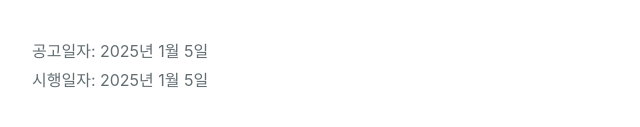
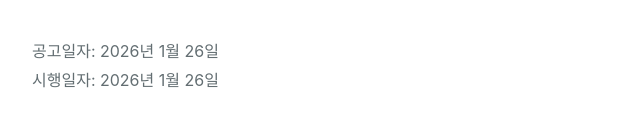
Before and after one commit to AI-Joy-Assistant/Backend, a plain HTML site: page static/terms.html in a window 1280 px wide. Shown: the part 1198-1325 px from the top of the page, 208-848 px from the left. Drawn offline with Linux system fonts and the light colour scheme.

Commit message:
html 파일 수정

```diff
--- a/static/terms.html
+++ b/static/terms.html
@@ -86,8 +86,8 @@
     <p>서비스 관련 문의: <a href="mailto:sungshinjoy@gmail.com">sungshinjoy@gmail.com</a></p>
 
     <p style="margin-top: 40px; color: #636e72;">
-        공고일자: 2025년 1월 5일<br>
-        시행일자: 2025년 1월 5일
+        공고일자: 2026년 1월 26일<br>
+        시행일자: 2026년 1월 26일
     </p>
 </body>
 
```
Also changed, not shown: static/index.html (+1 -1 lines).
